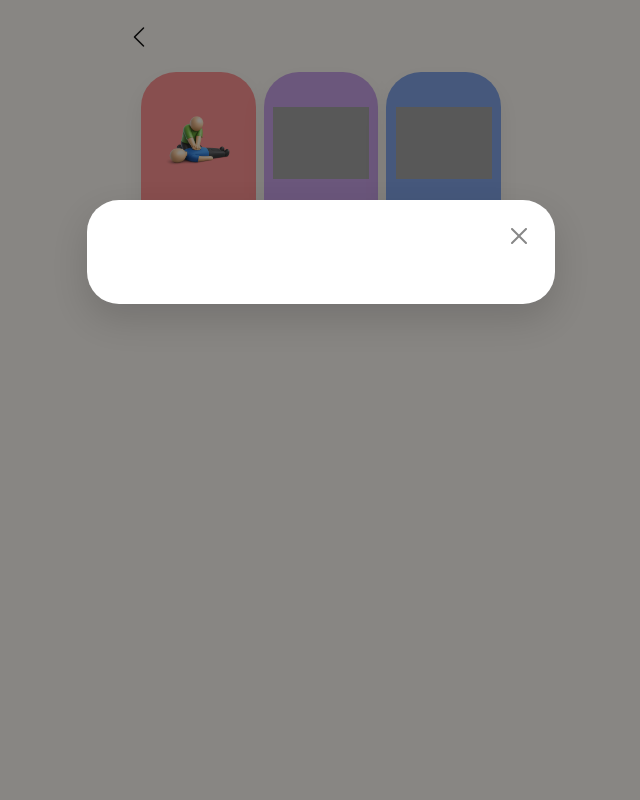
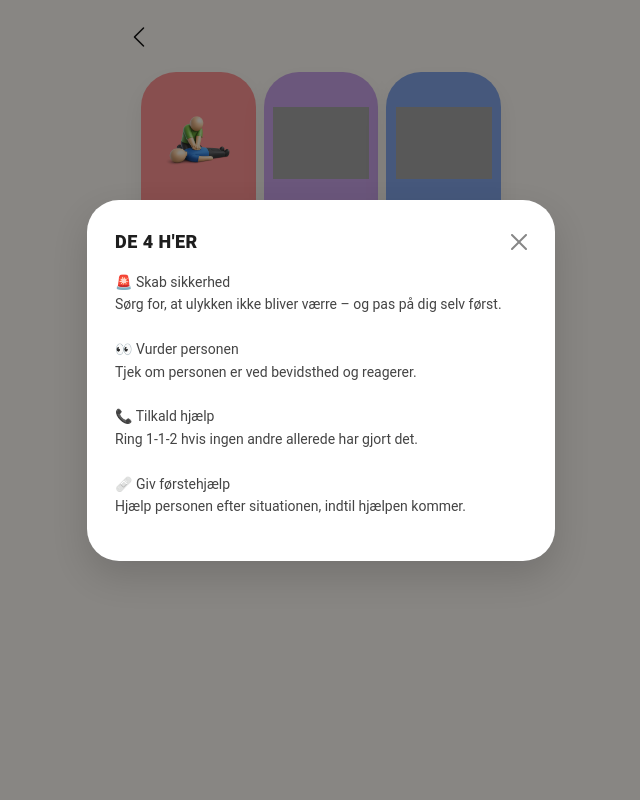
Before and after one commit to LCurcuma/First_Help_Experts, a PHP site: page /guides.php in a window 1280 px wide, after a click on "DE 4 H'ER". Shown: the whole page, without its empty margins (319-959 px from the left). Run offline with PHP 8.4, Linux system fonts and the light colour scheme; style sheets or scripts are compiled from the project's sources; some libraries are stand-ins or nearby versions; grey boxes are pictures that could not be loaded.

Commit message:
Tilføjet tekst i popup for hver kort+style

```diff
--- a/css/styles.scss
+++ b/css/styles.scss
@@ -334,6 +334,7 @@ body {
   color: #444444;
   font-size: 14px;
   line-height: 1.6;
+  white-space: pre-line;
 }
 
 .custom-modal-position {
--- a/guides.php
+++ b/guides.php
@@ -51,7 +51,7 @@ require "settings/init.php";
 
 <div class="row g-0 mb-4">
     <div class="col-4 px-1">
-        <div class="data-card bg-data-salmon" data-bs-toggle="modal" data-bs-target="#infoModal" data-bs-text="....">
+        <div class="data-card bg-data-salmon" data-bs-toggle="modal" data-bs-target="#infoModal" data-title="DE 4 H'ER" data-text="🚨 Skab sikkerhed&#10;Sørg for, at ulykken ikke bliver værre – og pas på dig selv først.&#10;&#10;👀 Vurder personen&#10;Tjek om personen er ved bevidsthed og reagerer.&#10;&#10;📞 Tilkald hjælp&#10;Ring 1-1-2 hvis ingen andre allerede har gjort det.&#10;&#10;🩹 Giv førstehjælp&#10;Hjælp personen efter situationen, indtil hjælpen kommer.">
             <div class="card-image-wrapper">
                 <img src="img/icons/3d-icons/hlr.png" alt="De 4 H'er">
             </div>
@@ -62,7 +62,7 @@ require "settings/init.php";
     </div>
 
     <div class="col-4 px-1">
-        <div class="data-card bg-data-violet" data-bs-toggle="modal" data-bs-target="#infoModal" data-bs-text="Her kan du skrive info om ABC metoden...">
+        <div class="data-card bg-data-violet" data-bs-toggle="modal" data-bs-target="#infoModal" data-title="ABC" data-text="👄 A – Airway&#10;Sørg for frie luftveje.&#10;&#10;💨 B – Breathing&#10;Tjek om personen trækker vejret normalt.&#10;&#10;❤️ C – Circulation&#10;Undersøg blodcirkulation og stop kraftige blødninger.">
             <div class="card-image-wrapper">
                 <img src="img/icons/3d-icons/oxygen mask.png" alt="ABC">
             </div>
@@ -73,7 +73,7 @@ require "settings/init.php";
     </div>
 
     <div class="col-4 px-1">
-        <div class="data-card bg-data-blue" data-bs-toggle="modal" data-bs-target="#infoModal" data-bs-text="Her kan du skrive info om Alarm 112...">
+        <div class="data-card bg-data-blue" data-bs-toggle="modal" data-bs-target="#infoModal" data-title="ALARM" data-text="📞 Når du ringer 1-1-2&#10;&#10;🔴 Hvad&#10;Fortæl kort hvad der er sket.&#10;&#10;👤 Hvem&#10;Fortæl hvem og hvor mange der er kommet til skade.&#10;&#10;📍 Hvor&#10;Oplys den præcise adresse eller placering.&#10;&#10;🩺 Hvordan&#10; Beskriv personens tilstand og skader.&#10;&#10;☎️ Bliv i røret og følg alarmcentralens vejledning."">
             <div class="card-image-wrapper">
                 <img src="img/icons/3d-icons/112.png" alt="Alarm">
             </div>
```
